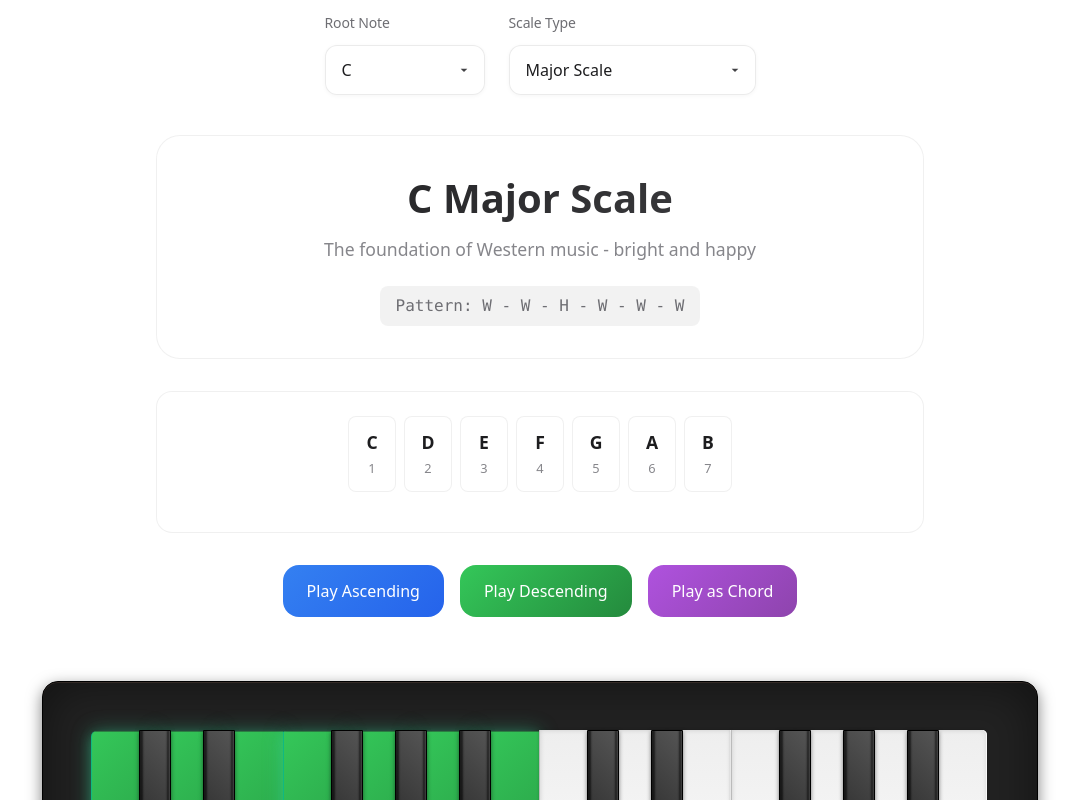
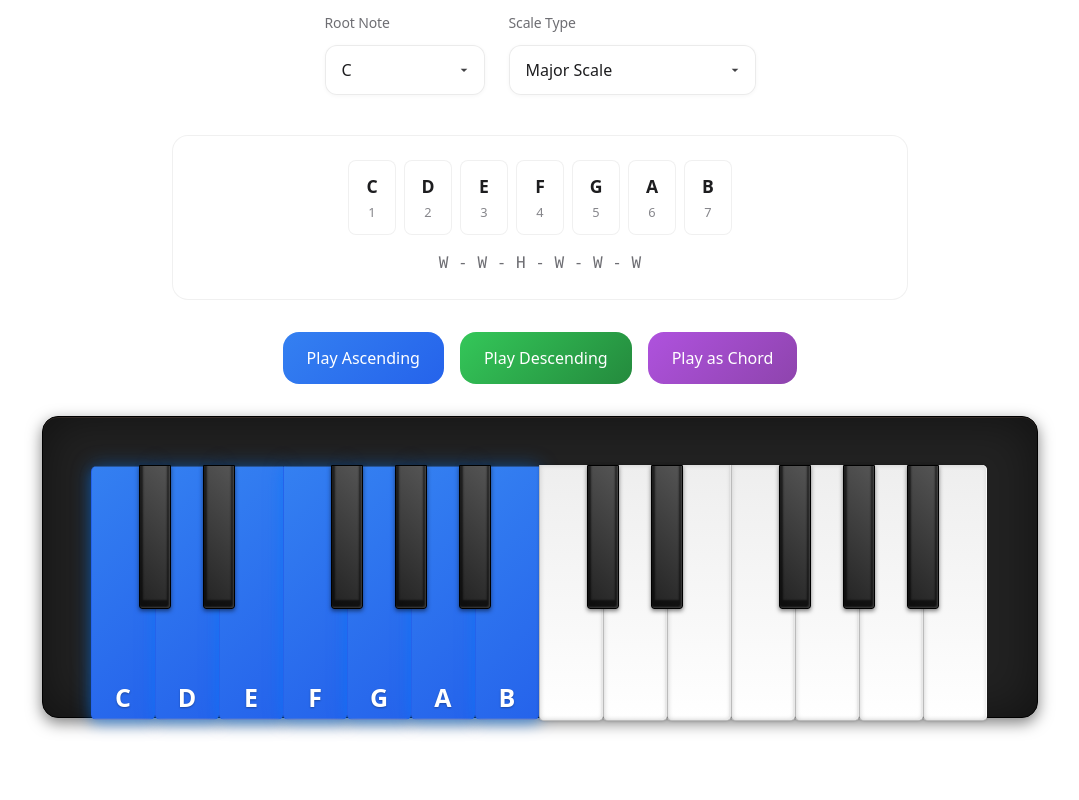
Before and after one commit to guilpejon/piano-triads, a SvelteKit app: page /learn-scales in a window 1280 px wide. Shown: the part 420-1220 px from the top of the page, without its empty margins (100-1179 px from the left). Built offline with nearby package versions, Linux system fonts and the light colour scheme.

Commit message:
Improved scale training page

```diff
--- a/src/routes/learn-scales/+page.svelte
+++ b/src/routes/learn-scales/+page.svelte
@@ -216,10 +216,9 @@
     font-size: 1rem;
     color: var(--color-text-tertiary);
     font-family: 'Monaco', 'Menlo', monospace;
-    background: rgba(0, 0, 0, 0.05);
-    padding: 0.5rem 1rem;
-    border-radius: 0.5rem;
-    display: inline-block;
+    padding-top: 1rem;
+    justify-content: center;
+    display: flex;
   }
 
   /* Controls section */
@@ -305,7 +304,7 @@
   }
 
   .scale-notes-container {
-    max-width: 48rem;
+    max-width: 46rem;
     margin: 0 auto;
     padding: 1.5rem;
     background: rgba(255, 255, 255, 0.9);
@@ -319,7 +318,6 @@
     justify-content: center;
     gap: 0.5rem;
     flex-wrap: wrap;
-    margin-bottom: 1rem;
   }
 
   .note-item {
@@ -346,10 +344,6 @@
   }
 
   /* Action buttons */
-  .actions-section {
-    padding-bottom: 2rem;
-  }
-
   .actions-container {
     display: flex;
     gap: 1rem;
@@ -408,19 +402,19 @@
   /* Scale highlighting styles */
   :global(.key.scale-active) {
     box-shadow:
-      0 0 20px rgba(52, 211, 153, 0.4),
-      0 4px 12px rgba(52, 211, 153, 0.3) !important;
-    border-color: #10b981 !important;
+      0 0 20px rgba(0, 122, 255, 0.4),
+      0 4px 12px rgba(0, 122, 255, 0.3) !important;
+    border-color: var(--color-accent-hover) !important;
   }
 
   :global(.key.white.scale-active) {
-    background: var(--gradient-green) !important;
+    background: var(--gradient-blue) !important;
     transform: scaleY(0.99);
     color: white;
   }
 
   :global(.key.black.scale-active) {
-    background: var(--gradient-green) !important;
+    background: var(--gradient-blue) !important;
     transform: translateY(-1px);
   }
 
@@ -575,17 +569,6 @@
       </div>
     </section>
 
-    <!-- Scale Information -->
-    {#if scaleDefinition}
-      <section class="scale-info-section">
-        <div class="scale-info-container">
-          <h2 class="scale-name">{fullScaleName}</h2>
-          <p class="scale-description">{scaleDescription}</p>
-          <div class="scale-pattern">Pattern: {scalePattern}</div>
-        </div>
-      </section>
-    {/if}
-
     <!-- Scale Notes Display -->
     {#if currentScaleNotes.length > 0}
       <section class="scale-notes-section">
@@ -598,6 +581,7 @@
               </div>
             {/each}
           </div>
+          <div class="scale-pattern">{scalePattern}</div>
         </div>
       </section>
     {/if}
```
